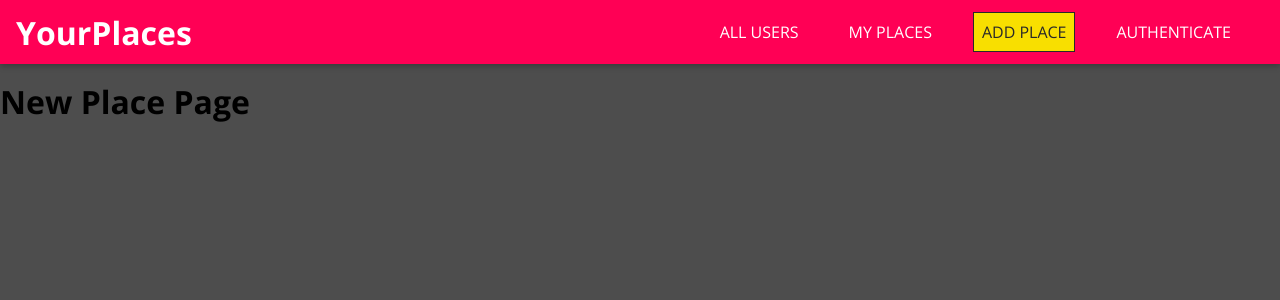
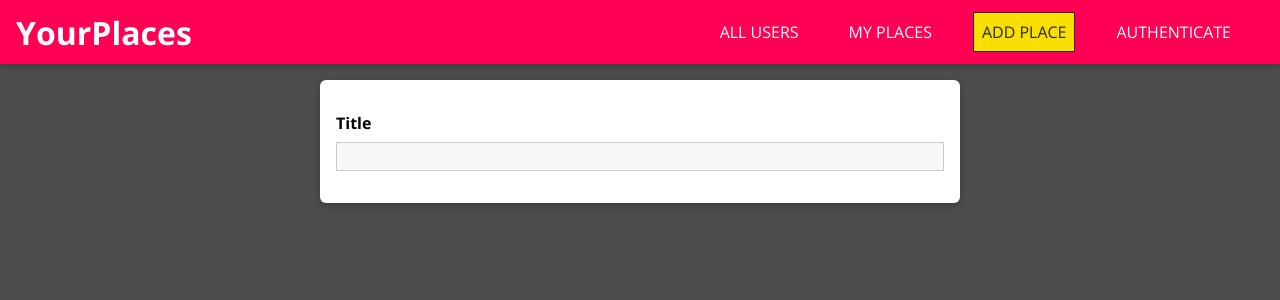
Before and after one commit to shahmeet999/mern-learning, a React (Vite) app in the folder frontend/my-app/: page /places/new in a window 1280 px wide. Shown: the top 300 px of the page. Built offline with nearby package versions, Linux system fonts and the light colour scheme.

Commit message:
Implement NewPlace form with title input and associated styles

```diff
--- /dev/null
+++ b/frontend/my-app/src/places/pages/NewPlace.css
@@ -0,0 +1,10 @@
+.place-form {
+  list-style: none;
+  margin: 0 auto;
+  padding: 1rem;
+  width: 90%;
+  max-width: 40rem;
+  box-shadow: 0 2px 8px rgba(0, 0, 0, 0.26);
+  border-radius: 6px;
+  background: white;
+}
--- a/frontend/my-app/src/places/pages/NewPlace.jsx
+++ b/frontend/my-app/src/places/pages/NewPlace.jsx
@@ -1,7 +1,13 @@
 import React from "react";
+import "./NewPlace.css";
+import Input from "../../shared/components/FormElements/Input";
 
 const NewPlace = () => {
-  return <h1>New Place Page</h1>;
-}
+  return (
+    <form className="place-form">
+      <Input id="title" element="input" type="text" label="Title" />
+    </form>
+  );
+};
 
 export default NewPlace;
--- /dev/null
+++ b/frontend/my-app/src/shared/components/FormElements/Input.css
@@ -0,0 +1,41 @@
+.form-control {
+  margin: 1rem 0;
+}
+
+.form-control label,
+.form-control input,
+.form-control textarea {
+  display: block;
+}
+
+.form-control label {
+  font-weight: bold;
+  margin-bottom: 0.5rem;
+}
+
+.form-control input,
+.form-control textarea {
+  width: 100%;
+  font: inherit;
+  border: 1px solid #ccc;
+  background: #f8f8f8;
+  padding: 0.15rem 0.25rem;
+}
+
+.form-control input:focus,
+.form-control textarea:focus {
+  outline: none;
+  background: #ebebeb;
+  border-color: #510077;
+}
+
+.form-control--invalid label,
+.form-control--invalid p {
+  color: red;
+}
+
+.form-control--invalid input,
+.form-control--invalid textarea {
+  border-color: red;
+  background: #ffd1d1;
+}
--- /dev/null
+++ b/frontend/my-app/src/shared/components/FormElements/Input.jsx
@@ -0,0 +1,20 @@
+import React from "react";
+import "./Input.css";
+
+const Input = (props) => {
+  const element =
+    props.element === "input" ? (
+      <input id={props.id} type={props.type} placeholder={props.placeholder} />
+    ) : (
+      <textarea id={props.id} rows={props.rows || 3} />
+    );
+
+  return (
+    <div className={`form-control`}>
+      <label htmlFor={props.id}>{props.label}</label>
+      {element}
+    </div>
+  );
+};
+
+export default Input;
```
